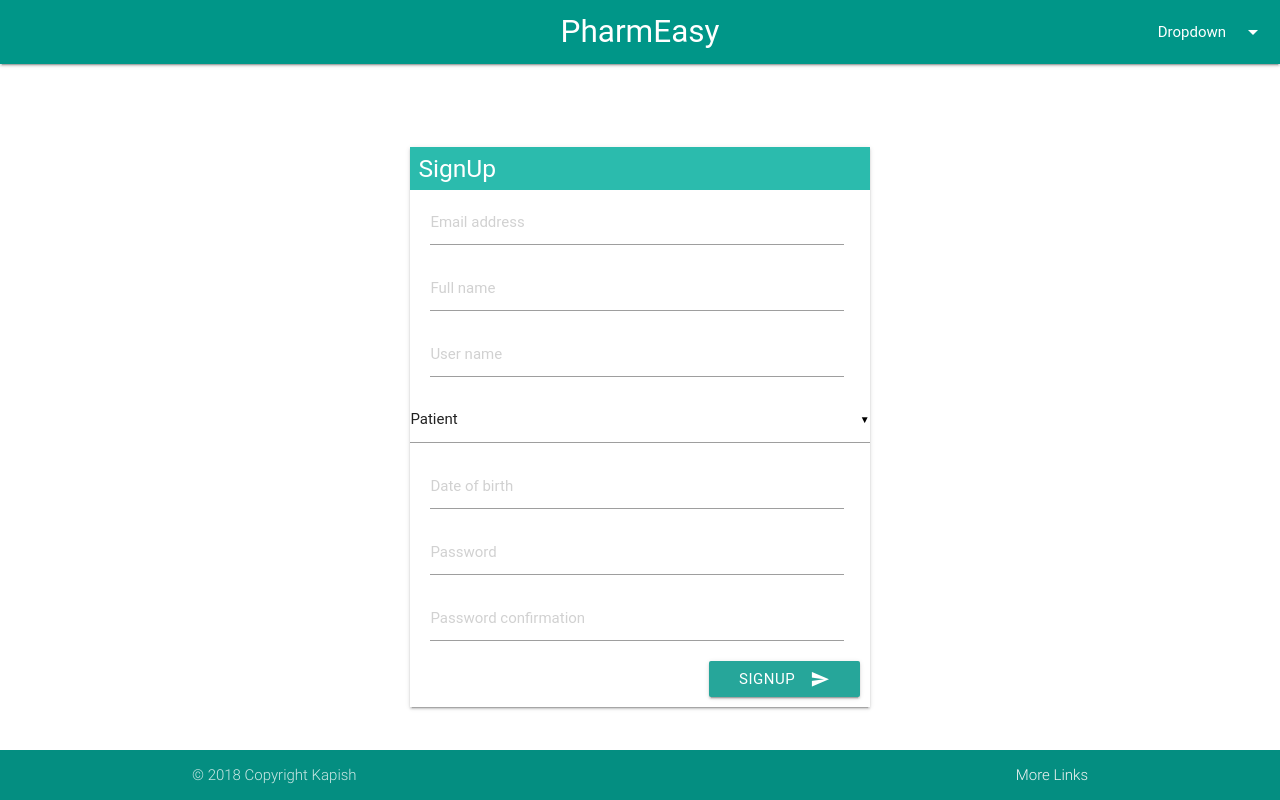
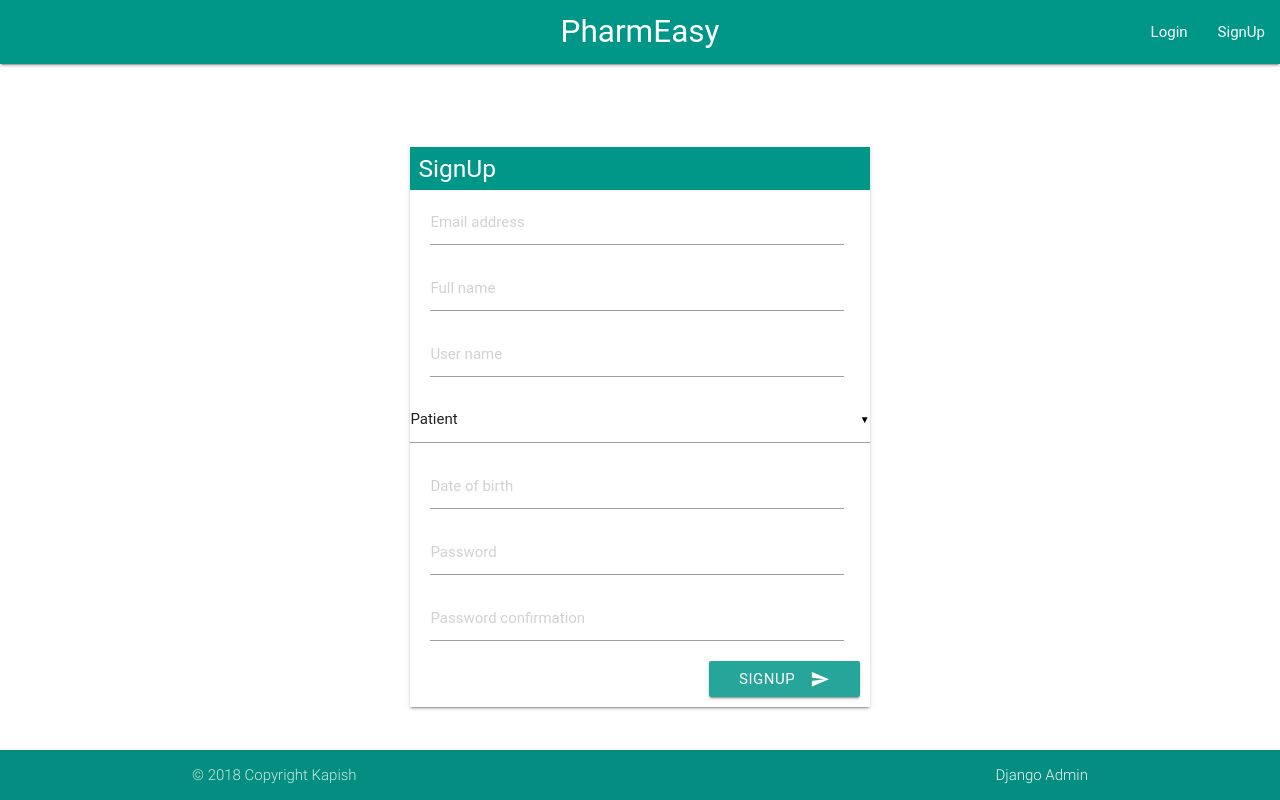
Before and after one commit to kapishps/PharmEasy, a Django app: page /signup/ in a window 1280 px wide. Run offline with Django 3.2, Linux system fonts and the light colour scheme; some libraries are stand-ins or nearby versions; some web fonts are replaced.

Commit message:
UI improvements

```diff
--- a/templates/base.html
+++ b/templates/base.html
@@ -19,25 +19,16 @@
     <script type="text/javascript">
         jQuery(document).ready(function ($) {
             $('select').material_select();
+            $(".dropdown-button").dropdown();
         });
-    </script>{% block header %}{% endblock %}
+    </script>
     <meta name="viewport" content="width=device-width, initial-scale=1.0"/>
     <meta charset="UTF-8">
     <title>Kapish</title>
 </head>
 <body>
 <header>
-    <nav>
-        <div class="nav-wrapper teal">
-            <a href="/" class="brand-logo center">PharmEasy</a>
-            <ul class="right hide-on-med-and-down">
-{#              <li><a href="sass.html">Sass</a></li>#}
-{#              <li><a href="badges.html">Components</a></li>#}
-{#              <!-- Dropdown Trigger -->#}
-              <li><a class="dropdown-button" href="#!" data-activates="dropdown1">Dropdown<i class="material-icons right">arrow_drop_down</i></a></li>
-            </ul>
-        </div></nav>
-
+    {% block header %}{% endblock %}
 </header>
 <main>
     <br>
@@ -46,7 +37,7 @@
 <footer class="page-footer teal" style="!important;padding-top: 0">
     <div class="footer-copyright">
         <div class="container">© 2018 Copyright Kapish
-            <a class="grey-text text-lighten-4 right" href="#!">More Links</a></div>
+            <a class="grey-text text-lighten-4 right" href="/admin">Django Admin</a></div>
     </div>
 </footer>
 </body>
--- /dev/null
+++ b/templates/header.html
@@ -0,0 +1,15 @@
+<nav>
+    <div class="nav-wrapper teal">
+        <a href="/" class="brand-logo center">PharmEasy</a>
+
+        <ul class="right hide-on-med-and-down">
+        {% if user.is_authenticated %}
+            <li> Welcome {{ user }} </li>
+            <li><a href="/logout">Logout</a></li>
+        {% else %}
+            <li><a href="/login">Login</a></li>
+            <li><a href="/signup">SignUp</a></li>
+        {% endif %}
+        </ul>
+    </div>
+</nav>
--- a/templates/medical_rec.html
+++ b/templates/medical_rec.html
@@ -1,4 +1,7 @@
 {% extends 'base.html' %}
+{% block header %}
+    {% include 'header.html' %}
+{% endblock %}
 
 {% block body %}
 
--- a/templates/prescription.html
+++ b/templates/prescription.html
@@ -1,4 +1,7 @@
 {% extends 'base.html' %}
+{% block header %}
+    {% include 'header.html' %}
+{% endblock %}
 
 {% block body %}
     <div class="row">
--- a/templates/signup.html
+++ b/templates/signup.html
@@ -1,11 +1,14 @@
 {% extends 'base.html' %}
+{% block header %}
+    {% include 'header.html' %}
+{% endblock %}}
 
 {% block body %}
 
 <div class="container">
     <div class="row">
         <div class="col s6 offset-s3 z-depth-1" id="panell" style="margin-top: 60px;padding: 0px;">
-            <h5 id="title" style="background-color: #2bbbad;color: white;padding: 8px;margin-top: 0px">SignUp</h5>
+            <h5 id="title" style="background-color: #009688;color: white;padding: 8px;margin-top: 0px">SignUp</h5>
             <form method="post" action="{% url 'signup' %}" style="padding:0px;border-radius: 3px;box-sizing: border-box;">
                 {% csrf_token %}
 
```
Also changed, not shown: templates/index.html (+6 -4 lines), templates/login.html (+5 -2 lines), db.sqlite3.
